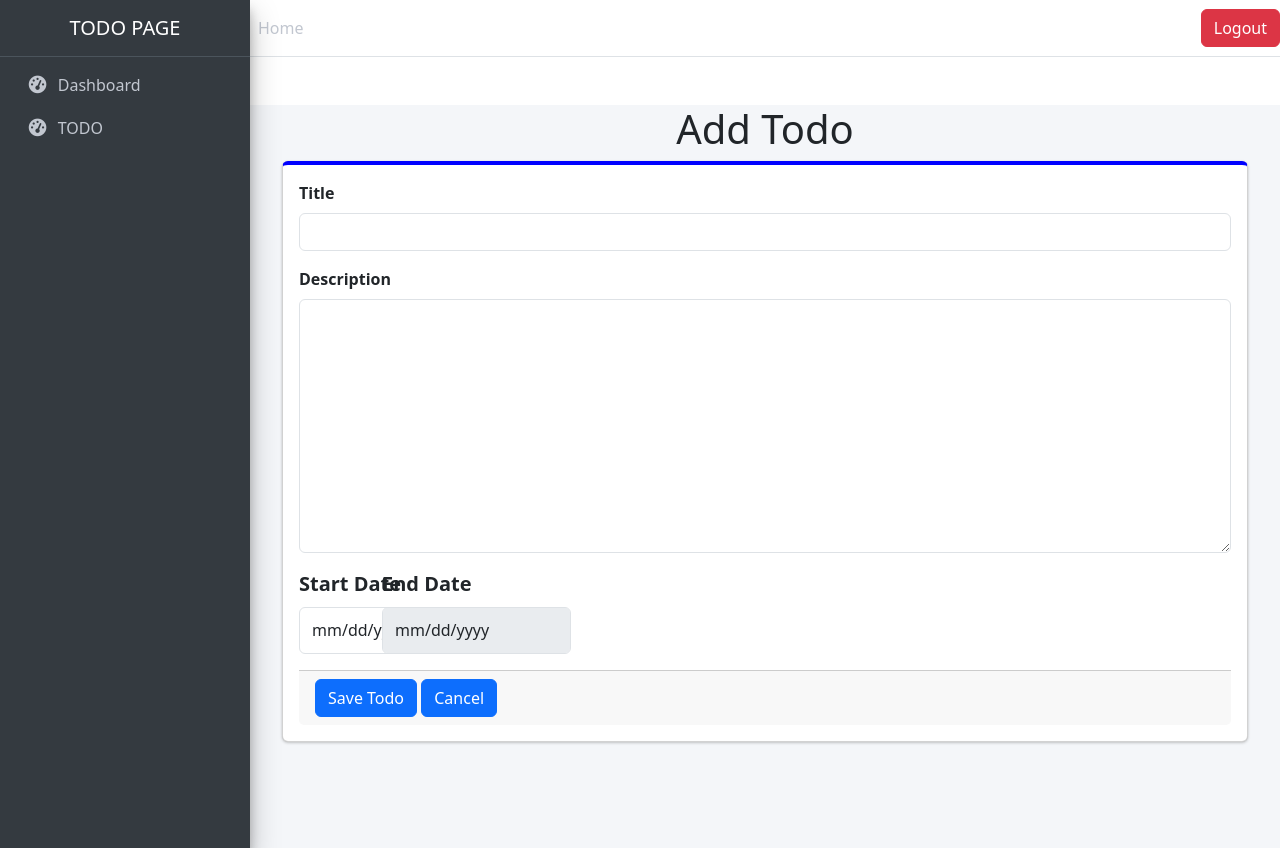
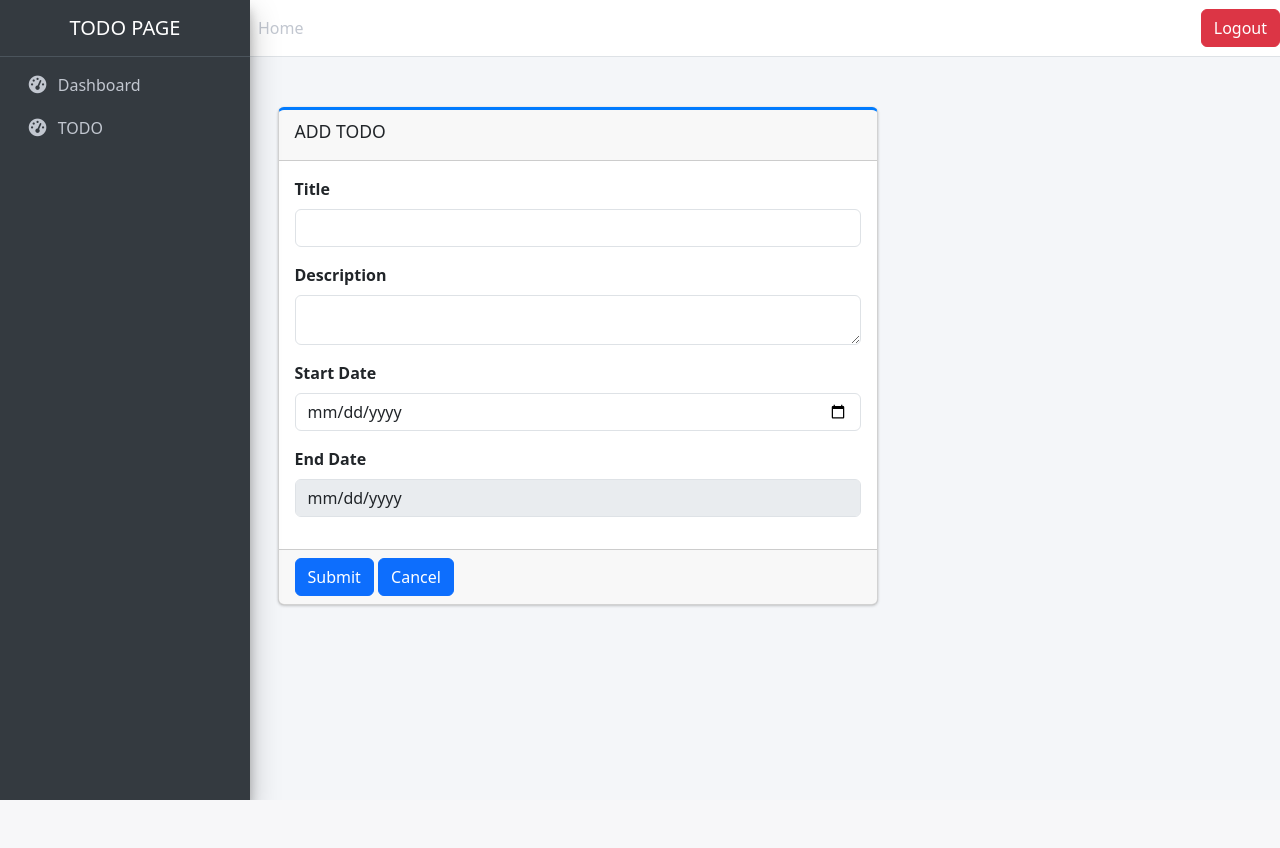
Before and after one commit to AshokChaudhary12/Todo_project, a Django app: page /add/ in a window 1280 px wide. After the commit the page ends 800 px from the top, so only its background shows below. Run offline with Django 5.2, Linux system fonts and the light colour scheme; a user stored in the database is signed in; some libraries are stand-ins or nearby versions.

Commit message:
form chenge code

```diff
--- a/templates/add_todo.html
+++ b/templates/add_todo.html
@@ -1,22 +1,41 @@
 {% extends 'base.html' %}
 {% load widget_tweaks %}
 {% block title %} Dashboard - User Data {% endblock %}
-
 {% block css %}
 <link href="https://cdn.jsdelivr.net/npm/bootstrap@5.3.0/dist/css/bootstrap.min.css" rel="stylesheet">
 {% endblock %}
-
 {% block content %}
 
 <style>
+    /* Full-screen height */
+    body,
+    html {
+        height: 100%;
+    }
+
+    /* Flexbox centering */
+    .centered-container {
+        display: flex;
+        justify-content: center;
+        align-items: center;
+        height: 100%;
+        /* Take full height of the viewport */
+    }
+
+    /* Set max width for the card */
     .card {
-        border-top: 4px solid blue;
-        /* Blue top border */
+        max-width: 600px;
+        /* Limit the width to avoid it becoming too large on bigger screens */
+        width: 100%;
+        /* Make sure the card takes full available width within max-width */
+    }
+
+    .form-control.description-field {
+        height: 50px; /* Adjust the height as needed */
     }
 </style>
 
-
-<div class="container mt-5">
+<body style="margin: 0;">
     {% if messages %}
     <div class="alert alert-info">
         <ul class="mb-0">
@@ -26,11 +45,23 @@
         </ul>
     </div>
     {% endif %}
-    <h1 class="text-center">Add Todo</h1>
-    <div class="card">
-        <div class="card-body">
+
+
+    <!-- Centering Container -->
+    <div class="centered-container" style="justify-content: left;">
+        <div class="col-md-10" style="margin-top: 50px;">
+            <!--begin::Quick Example-->
+            <div class="card card-primary card-outline mb-4">
+                <!--begin::Header-->
+                <div class="card-header">
+                    <div class="card-title">ADD TODO</div>
+                </div>
+                <!--end::Header-->
+                <!--begin::Form-->
                 <form method="POST" novalidate>
                     {% csrf_token %}
+                    <!--begin::Body-->
+                    <div class="card-body">
                         <div class="mb-3">
                             <label for="{{ form.title.id_for_label }}" class="form-label">Title</label>
                             {{ form.title|add_class:"form-control" }}
@@ -42,10 +73,9 @@
                             </div>
                             {% endif %}
                         </div>
-
                         <div class="mb-3">
                             <label for="{{ form.description.id_for_label }}" class="form-label">Description</label>
-                    {{ form.description|add_class:"form-control" }}
+                            {{ form.description|add_class:"form-control description-field"}}
                             {% if form.description.errors %}
                             <div class="text-danger">
                                 {% for error in form.description.errors %}
@@ -54,47 +84,47 @@
                             </div>
                             {% endif %}
                         </div>
-
-                <div class="row mb-3">
-                    <div class="col-md-6">
-                        <label for="start_date" class="form-label  fw-bold fs-5">Start Date</label>
-                        <input type="date" class="form-control" name="start_date" id="start_date" required
-                            style="width: 188.6px; height: 46.6px">
-                        {% if form.title.errors %}
+                        <div class="mb-3">
+                            <label for="start_date" class="form-label">Start Date</label>
+                            <input type="date" class="form-control" name="start_date" id="start_date" required>
+                            {% if form.start_date.errors %}
                             <div class="text-danger">
-                            {% for error in form.title.errors %}
+                                {% for error in form.start_date.errors %}
                                 <p>{{ error }}</p>
                                 {% endfor %}
                             </div>
                             {% endif %}
+
                         </div>
-                    <div class="col-md-6">
-                        <label for="end_date" class="form-label  fw-bold fs-5" style="margin-left: -395px;">End
+                        <div class="mb-3">
+                            <label for="end_date" class="form-label ">End
                                 Date</label>
-                        <input type="date" class="form-control" name="end_date" id="end_date" required disabled
-                            style="width: 188.6px; height: 46.6px; margin-left: -395px;">
-                        {% if form.title.errors %}
-                        <div class="text-danger" style="margin-left: -395px;">
-                            {% for error in form.title.errors %}
+                            <input type="date" class="form-control" name="end_date" id="end_date" required disabled>
+                            {% if form.end_date.errors %}
+                            <div class="text-danger">
+                                {% for error in form.end_date.errors %}
                                 <p>{{ error }}</p>
                                 {% endfor %}
                             </div>
                             {% endif %}
+
                         </div>
                     </div>
-
+                    <!--end::Body-->
+                    <!--begin::Footer-->
                     <div class="card-footer">
-                    <button type="submit" class="btn btn-primary">Save Todo</button>
-                    <a href="{% url 'todo_list' %}" class="btn btn-primary" style="margin-right: 10px;">Cancel</a>
+                        <button type="submit" class="btn btn-primary">Submit</button>
+                        <a href="{% url 'todo_list' %}" class="btn btn-primary">Cancel</a>
                     </div>
+                    <!--end::Footer-->
                 </form>
+                <!--end::Form-->
+            </div>
+            <!--end::Quick Example-->
         </div>
     </div>
-</div>
-
     {% block js %}
     <script src="https://cdn.jsdelivr.net/npm/bootstrap@5.3.0/dist/js/bootstrap.bundle.min.js"></script>
-
     <script>
         document.addEventListener("DOMContentLoaded", function () {
             let startDateInput = document.getElementById("start_date");
@@ -112,4 +142,5 @@
         });
     </script>
     {% endblock %}
+</body>
 {% endblock %}
--- a/templates/base.html
+++ b/templates/base.html
@@ -61,11 +61,11 @@
                 <nav class="mt-2">
                     <ul class="nav nav-pills nav-sidebar flex-column" data-widget="treeview" role="menu">
                         <li class="nav-item">
-                            <a href="{% url 'dashboard' %}" class="nav-link {% if request.path == '/dashboard/' %}active{% endif %}">
+                            <a href="{% url 'dashboard' %}" class="nav-link {% if request.resolver_match.view_name == 'dashboard' %}active{% endif %}">
                                 <i class="nav-icon fas fa-tachometer-alt"></i>
                                 <p>Dashboard</p>
                             </a>
-                            <a href="{% url 'todo_list' %}" class="nav-link {% if request.path == '/todo_list/' %}active{% endif %}">
+                            <a href="{% url 'todo_list' %}" class="nav-link {% if request.resolver_match.view_name == 'todo_list' %}active{% endif %}">
                                 <i class="nav-icon fas fa-tachometer-alt"></i>
                                 <p>TODO</p>
                             </a>
--- a/todo_app/forms.py
+++ b/todo_app/forms.py
@@ -19,6 +19,24 @@ class TodoForm(forms.ModelForm):
             'end_date': forms.DateInput(attrs={'class': 'form-control', 'type': 'date'}),
         }
 
+        error_messages = {
+            'title': {
+                'required': 'Title is required. Please provide a title for the task.',
+                'max_length': 'Title is too long. It must be under 100 characters.',
+            },
+            'description': {
+                'required': 'Description is required. Please provide a description.',
+            },
+            'start_date': {
+                'required': 'Start date is required. Please select a start date.',
+                'invalid': 'Enter a valid date for the start date.',
+            },
+            'end_date': {
+                'required': 'End date is required. Please select an end date.',
+                'invalid': 'Enter a valid date for the end date.',
+                'invalid_date': 'End date cannot be earlier than start date.',
+            },
+        }
 
     def clean(self):
         cleaned_data = super().clean()
--- a/todo_app/models.py
+++ b/todo_app/models.py
@@ -13,7 +13,6 @@ class Todo(models.Model):
     start_date = models.DateField()
     end_date = models.DateField()
     completed = models.BooleanField(default=False)
-    # created_at = models.DateTimeField(default=datetime.datetime.now)
     created_at = models.DateTimeField(default=timezone.now)
 
     def __str__(self):
```
Also changed, not shown: todo_app/static/css/add_todo.css (deleted, +0 -126 lines). Lines whose indentation alone changed are shown as unchanged.
